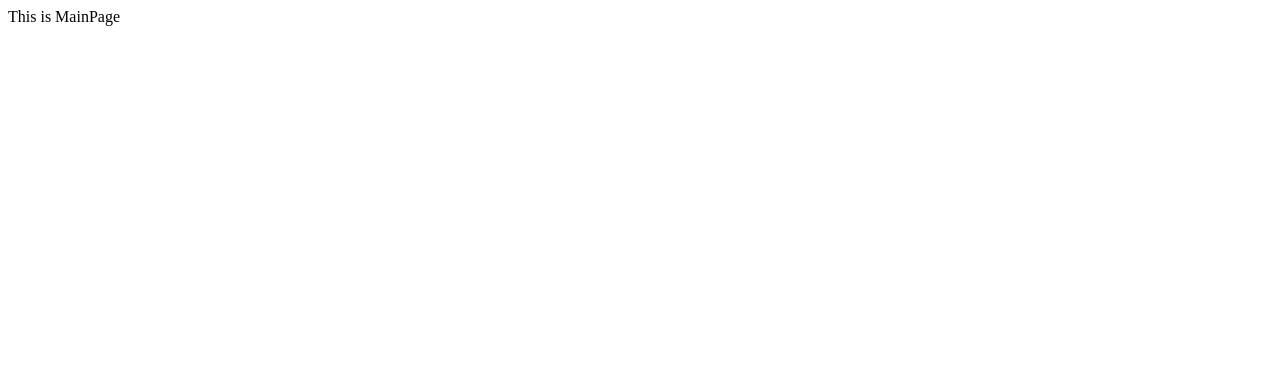
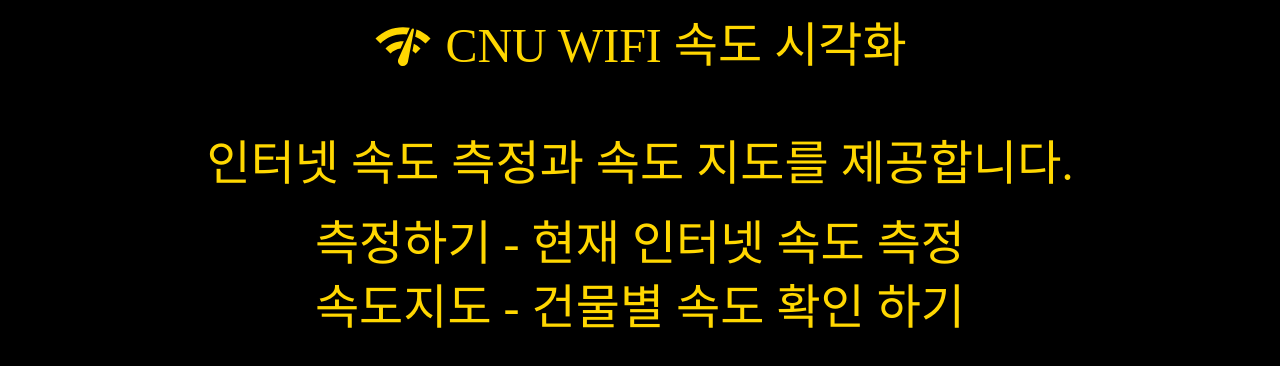
Before and after one commit to inhyuk15/AP-Performance-Test-Front, a React (Vite) app: page / in a window 1280 px wide. Shown: the top 366 px of the page. Built offline with nearby package versions, Linux system fonts and the light colour scheme.

Commit message:
[#9] Main Page Title, Summary 구성 #9
## 변경 사항
- Title, Summary 컴포넌트 추가후 MainPage.tsx에 적용

```diff
--- a/package.json
+++ b/package.json
@@ -11,6 +11,10 @@
     "lint:fix": "eslint --ext .js,.jsx,.ts,.tsx src/ --fix"
   },
   "dependencies": {
+    "@emotion/react": "^11.10.6",
+    "@emotion/styled": "^11.10.6",
+    "@mui/icons-material": "^5.11.11",
+    "@mui/material": "^5.11.15",
     "react": "^18.2.0",
     "react-dom": "^18.2.0",
     "react-router-dom": "^6.9.0"
--- a/src/components/MainPage/MainPage.tsx
+++ b/src/components/MainPage/MainPage.tsx
@@ -1,5 +1,44 @@
+import { CssBaseline } from '@mui/material';
+import { createTheme, ThemeProvider } from '@mui/material/styles';
+
+import Title from './Title';
+import Summary from './Summary';
+
+const mainpageTheme = createTheme({
+  palette: {
+    background: {
+      default: '#000000',
+    },
+  },
+  typography: {
+    fontFamily: 'Noto Sans KR',
+    h4: {
+      fontSize: '3rem',
+      fontWeight: 400,
+      '@media (max-width:600px)': {
+        fontSize: '2rem',
+      },
+    },
+    h5: {
+      fontSize: '3rem',
+      fontWeight: 400,
+      '@media (max-width:600px)': {
+        fontSize: '1rem',
+      },
+    },
+  },
+});
+
 const MainPage = () => {
-  return <div> This is MainPage</div>;
+  return (
+    <div>
+      <ThemeProvider theme={mainpageTheme}>
+        <CssBaseline />
+        <Title />
+        <Summary />
+      </ThemeProvider>
+    </div>
+  );
 };
 
 export default MainPage;
--- /dev/null
+++ b/src/components/MainPage/Summary.tsx
@@ -0,0 +1,18 @@
+import { Box, Typography, Button } from '@mui/material';
+
+const Summary = () => {
+  return (
+    <Box sx={{ textAlign: 'center', my: 5 }}>
+      <Typography variant="h5" sx={{ color: '#FFD700', mb: 2 }}>
+        인터넷 속도 측정과 속도 지도를 제공합니다.
+      </Typography>
+      <Typography variant="h5" sx={{ color: '#FFD700', mb: 2 }}>
+        측정하기 - 현재 인터넷 속도 측정
+        <br />
+        속도지도 - 건물별 속도 확인 하기
+      </Typography>
+    </Box>
+  );
+};
+
+export default Summary;
--- /dev/null
+++ b/src/components/MainPage/Title.tsx
@@ -0,0 +1,43 @@
+import NetworkCheckIcon from '@mui/icons-material/NetworkCheck';
+import { Box, Typography, AppBar, Toolbar } from '@mui/material';
+
+const Title = () => {
+  return (
+    <Box sx={{ display: 'flex', alignItems: 'center' }}>
+      <AppBar
+        position="relative"
+        color="primary"
+        sx={{
+          boxShadow: 'none',
+          backgroundColor: 'black',
+        }}
+      >
+        <Toolbar
+          sx={{
+            justifyContent: 'center',
+            pt: 2,
+            pb: 2,
+          }}
+        >
+          <NetworkCheckIcon
+            sx={{
+              color: '#FFD700',
+              width: '40px',
+              height: '40px',
+              marginRight: '12px',
+              '@media (min-width:600px)': {
+                width: '60px',
+                height: '60px',
+              },
+            }}
+          />
+          <Typography variant="h4" sx={{ color: '#FFD700' }}>
+            CNU WIFI 속도 시각화
+          </Typography>
+        </Toolbar>
+      </AppBar>
+    </Box>
+  );
+};
+
+export default Title;
```
Also changed, not shown: .gitmessage.txt, 1 other file (tests, documents, lock files or other folders).
